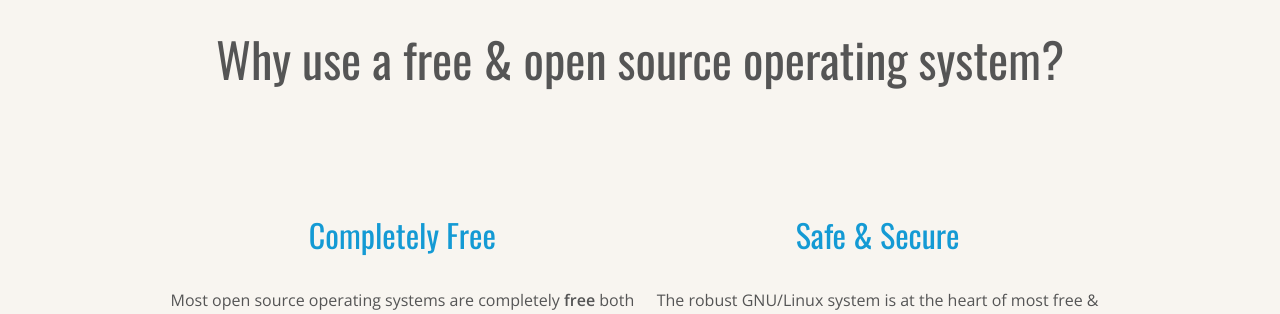
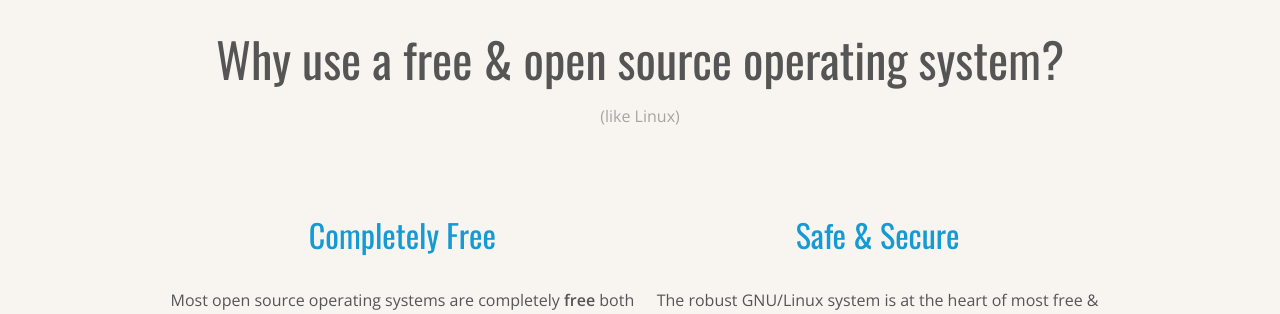
Before and after one commit to snwh/computefreely, a PHP site: page / in a window 1280 px wide. Shown: the part 469-783 px from the top of the page. Run offline with PHP 8.4, Linux system fonts and the light colour scheme; some libraries are stand-ins or nearby versions.

Commit message:
Updated copy

```diff
--- a/index.php
+++ b/index.php
@@ -32,6 +32,7 @@
 <div class="row" id='benefits'>
     <section>
         <h1>Why use a free &amp; open source operating system?</h1>
+        <p style="margin-top:-3em;opacity:0.5;">(like Linux)</p>
         <br>
         <div class="col third">
             <h2>Completely Free</h2>
```
